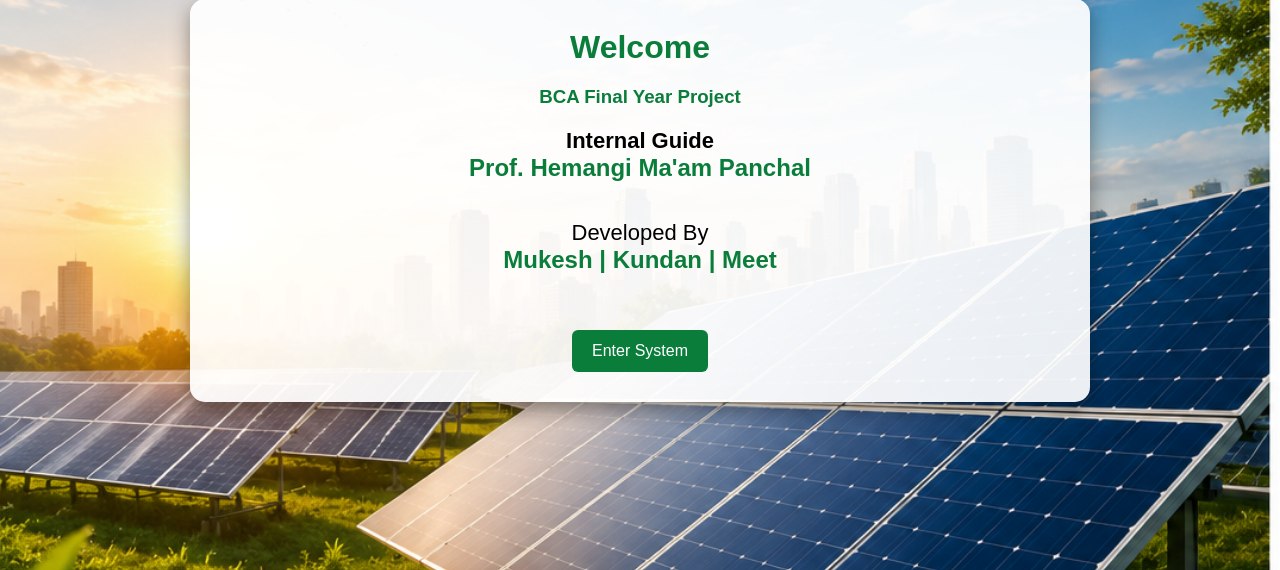
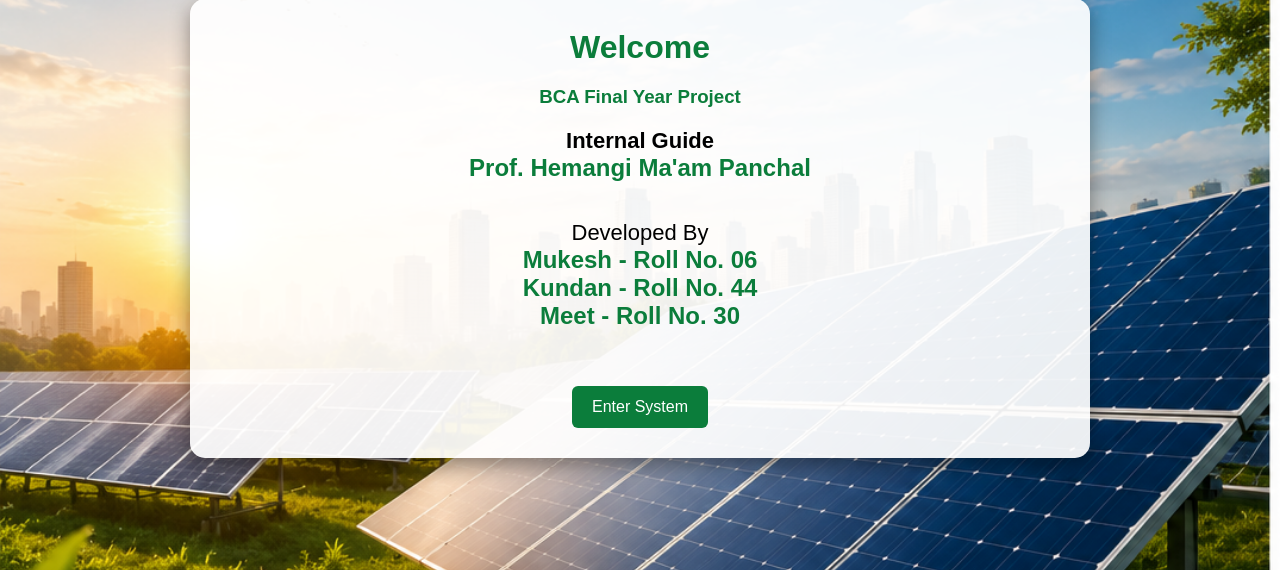
Before and after one commit to chaudharymukesh6613-sys/SolarManagement, a Flask app: page / in a window 1280 px wide. Shown: the part 151-721 px from the top of the page. Run offline with Flask 3, Linux system fonts and the light colour scheme.

Commit message:
Added roll numbers

```diff
--- a/templates/index.html
+++ b/templates/index.html
@@ -31,10 +31,12 @@
     <p style="text-align:center;font-size:22px;">
         Developed By
     </p>
+<h2 style="text-align:center;">
+    Mukesh - Roll No. 06<br>
+    Kundan - Roll No. 44<br>
+    Meet - Roll No. 30
+</h2>
 
-    <h2 style="text-align:center;">
-        Mukesh | Kundan | Meet
-    </h2>
 
     <br><br>
 
```
